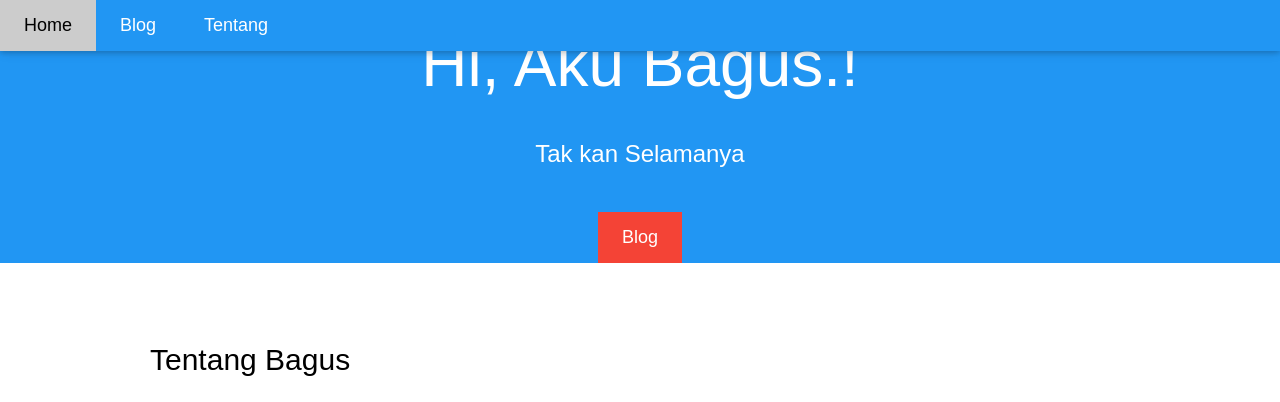
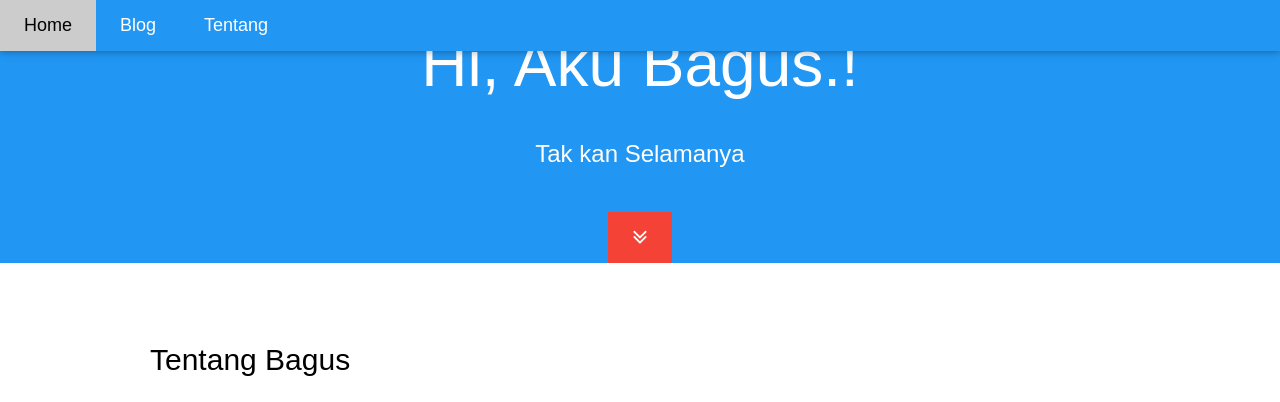
Before and after one commit to Bagus18/Bagus18.github.io, a Jekyll site: the page built from index.md, in a window 1280 px wide and 1346 px high. Shown: the top 402 px of the window. Built offline with Jekyll 4.4.1, drawn with Linux system fonts in a browser that asks for light colours; nearby versions of some CDN libraries; some web fonts are replaced; library files that are not in the unit come from our copies.

Commit message:
Update Thu, Nov 02, 2017  7:25:15 PM

```diff
--- a/_layouts/bagus.html
+++ b/_layouts/bagus.html
@@ -5,7 +5,7 @@
 <header class="w3-container w3-blue w3-center w3-padding-128">
   <h1 class="w3-margin w3-jumbo">Hi, Aku Bagus.!</h1>
   <p class="w3-xlarge">Tak kan Selamanya</p>
-  <button class="w3-button w3-red w3-padding-large w3-large w3-margin-top" onclick="window.location.href='#tentang'">Blog</button>
+  <button class="w3-button w3-red w3-padding-large w3-large w3-margin-top" onclick="window.location.href='#tentang'"><i class="fa fa-angle-double-down fa-lg" aria-hidden="true"></i></button>
 </header>
 
 
```
